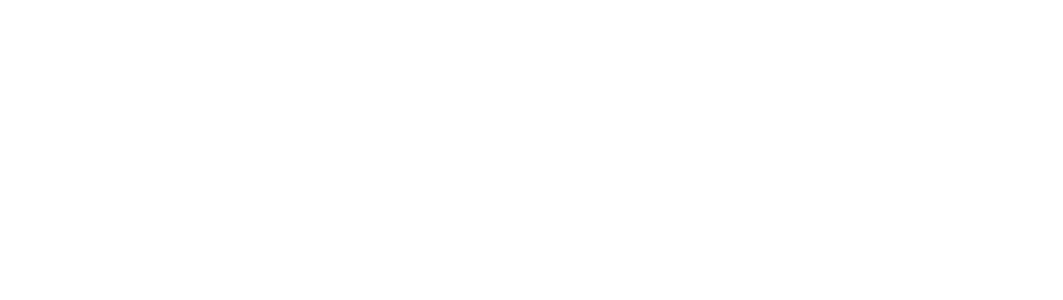
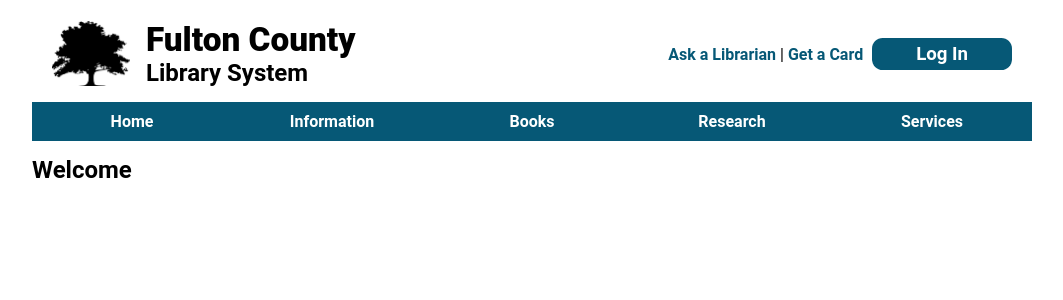
Before and after one commit to ethanpmullen/redesign, a PHP site: page / in a window 1280 px wide. Before the commit the part shown is empty. Shown: the top 300 px of the page, without its empty margins (108-1171 px from the left). Run offline with PHP 8.4, Linux system fonts and the light colour scheme.

Commit message:
Navigation

```diff
--- a/home.html
+++ b/home.html
@@ -1,14 +1,94 @@
-<!doctype html>
+<!DOCTYPE html>
 
 <html>
   <head>
-    <title>INSERT TITLE HERE!</title>
-    <link rel="stylesheet" href="index.css">
-    <!-- TODO: add additional links here! e.g. fonts, icons, more stylesheets, etc. -->
+    <title>Fulton County Library System</title>
+    <link rel="stylesheet" href="index.css" />
+    <script src="script.js" defer></script>
     <meta content="width=device-width, initial-scale=1" name="viewport" />
   </head>
 
   <body>
-    <!-- TODO: put your HTML code here! -->
+    <div class="content">
+      <nav>
+        <div class="nav-row">
+          <div class="nav-header">
+            <div class="logo">
+              <img class="tree" src="images/tree.png" alt="tree" />
+              <div class="logo-text">
+                <h1>Fulton County</h1>
+                <h2>Library System</h2>
+              </div>
+            </div>
+            <a href="#" class="toggle-button">
+              <span class="bar"></span>
+              <span class="bar"></span>
+              <span class="bar"></span>
+            </a>
+            <div class="account-info">
+              <span>
+                <a class="link" href="#">Ask a Librarian </a> |
+                <a class="link" href="#">Get a Card </a>
+                <span class="button">Log In</span>
+              </span>
+            </div>
+          </div>
+        </div>
+        <div class="navbar-links">
+          <ul class="nav-row" class="navbar-links">
+            <li>
+              <a href="#"><h3>Home</h3></a>
+            </li>
+            <li>
+              <a href="#"><h3>Information</h3></a>
+              <ul class="submenu">
+                <li><a href="#">Locations</a></li>
+                <li><a href="#">Holidays</a></li>
+                <li><a href="#">History</a></li>
+                <li><a href="#">Board of Directors</a></li>
+                <li><a href="#">Director of the Library</a></li>
+                <li><a href="#">Press Releases</a></li>
+                <li><a href="#">Policies</a></li>
+                <li><a href="#">Contact Us</a></li>
+              </ul>
+            </li>
+            <li>
+              <a href="#"><h3>Books</h3></a>
+              <ul class="submenu">
+                <li><a href="#">Catalog Search</a></li>
+                <li><a href="#">New Books Newsletter</a></li>
+                <li><a href="#">Digital Library</a></li>
+                <li><a href="#">Book Sales</a></li>
+                <li><a href="#">Interlibrary Loan</a></li>
+              </ul>
+            </li>
+            <li>
+              <a href="#"><h3>Research</h3></a>
+              <ul class="submenu">
+                <li><a href="#">Database Search</a></li>
+                <li><a href="#">Government Information</a></li>
+                <li><a href="#">Reference Department</a></li>
+              </ul>
+            </li>
+            <li>
+              <a href="#"><h3>Services</h3></a>
+              <ul class="submenu">
+                <li><a href="#">Kids Links</a></li>
+                <li><a href="#">Teen Links</a></li>
+                <li><a href="#">Art Exhibitions</a></li>
+                <li><a href="#">Events Calendar</a></li>
+                <li><a href="#">Events Calendar</a></li>
+                <li><a href="#">Learning and Career Center</a></li>
+                <li><a href="#">Library Cards</a></li>
+                <li><a href="#">Meeting Rooms</a></li>
+                <li><a href="#">Wi-Fi Access</a></li>
+                <li><a href="#">Outreach Services</a></li>
+              </ul>
+            </li>
+          </ul>
+        </div>
+      </nav>
+      <h2>Welcome</h2>
+    </div>
   </body>
 </html>
--- a/index.css
+++ b/index.css
@@ -1 +1,181 @@
-/* Put your style information here! */
+:root {
+  --blue: #065876;
+  --navy: #0e4457;
+  --yellow: #ffe99f;
+  --gray: #5e6062;
+}
+
+* {
+  margin: 0;
+  padding: 0;
+  font-family: Montserrat, Roboto, Helvetica Neue, system-ui;
+}
+
+h1 {
+  font-weight: 800;
+  font-size: 25pt;
+}
+
+h2 {
+  font-weight: 700;
+}
+
+h3 {
+  font-size: 12pt;
+}
+
+.content {
+  max-width: 1000px;
+  margin: auto;
+  display: block;
+}
+
+.logo {
+  display: flex;
+  flex-direction: row;
+  align-items: center;
+}
+
+.logo-text {
+  flex-direction: column;
+  margin-left: 1rem;
+  height: 100%;
+  justify-content: center;
+}
+
+.tree {
+  height: 65px;
+  width: auto;
+}
+
+nav li a {
+  color: white;
+  background-color: var(--blue);
+  display: flex;
+  padding-top: 10px;
+  padding-bottom: 10px;
+
+  align-items: center;
+  justify-content: center;
+  text-decoration: none;
+}
+
+nav li a:hover {
+  background-color: var(--navy);
+}
+
+nav ul {
+  list-style: none;
+  display: flex;
+}
+
+nav li {
+  width: 100%;
+  text-align: center;
+  position: relative;
+}
+
+.submenu li {
+  display: none;
+}
+
+nav ul :hover .submenu > li {
+  display: block;
+}
+
+.submenu {
+  display: flex;
+  flex-direction: column;
+  position: absolute;
+  width: 100%;
+}
+
+.nav-row {
+  margin-bottom: 15px;
+}
+
+@media (max-width: 800px) {
+  .toggle-button {
+    display: flex;
+  }
+  .navbar-links {
+    display: none;
+    width: 100%;
+  }
+
+  .navbar-links ul {
+    flex-direction: column;
+    width: 100%;
+  }
+
+  .navbar-links.active {
+    display: flex;
+  }
+  nav ul :hover .submenu > li {
+    display: none;
+  }
+
+  .account-info {
+    margin: auto;
+    padding-top: 15px;
+  }
+}
+
+.nav-header {
+  display: flex;
+  justify-content: space-between;
+  align-items: center;
+  padding: 20px;
+  padding-bottom: 0;
+  flex-wrap: wrap;
+}
+
+.toggle-button {
+  flex-direction: column;
+  justify-content: space-between;
+  width: 30px;
+  height: 24px;
+}
+
+.toggle-button .bar {
+  height: 5px;
+  width: 100%;
+  background-color: black;
+  border-radius: 10px;
+}
+
+.link {
+  color: var(--blue);
+  text-decoration: none;
+  font-weight: 700;
+}
+
+.link:hover {
+  color: var(--navy);
+  text-decoration: underline;
+}
+
+.button {
+  margin-left: 5px;
+  height: 30px;
+  padding: 5px 44px;
+  align-items: center;
+  justify-content: center;
+  background-color: var(--blue);
+  color: white;
+  font-weight: 700;
+  font-size: 14pt;
+  border-radius: 8pt;
+  text-decoration: none;
+  cursor: pointer;
+  box-shadow: 5px 10px;
+}
+
+.button:hover {
+  background-color: var(--navy);
+  text-decoration: none;
+}
+
+.account-info {
+  display: inline-block;
+}
--- /dev/null
+++ b/script.js
@@ -0,0 +1,6 @@
+const toggleButton = document.getElementsByClassName("toggle-button")[0];
+const navbarLinks = document.getElementsByClassName("navbar-links")[0];
+
+toggleButton.addEventListener("click", () => {
+  navbarLinks.classList.toggle("active");
+});
```
Also changed, not shown: images/tree.png (added).
